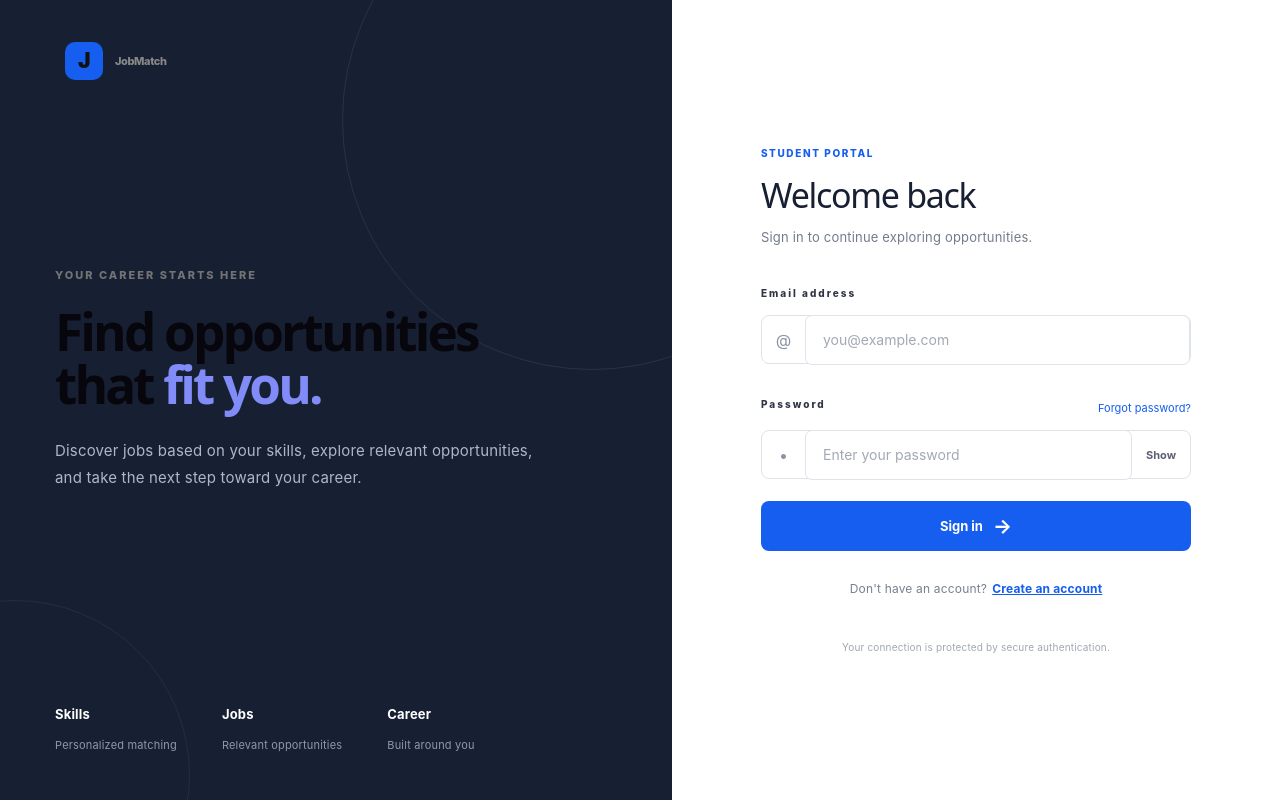
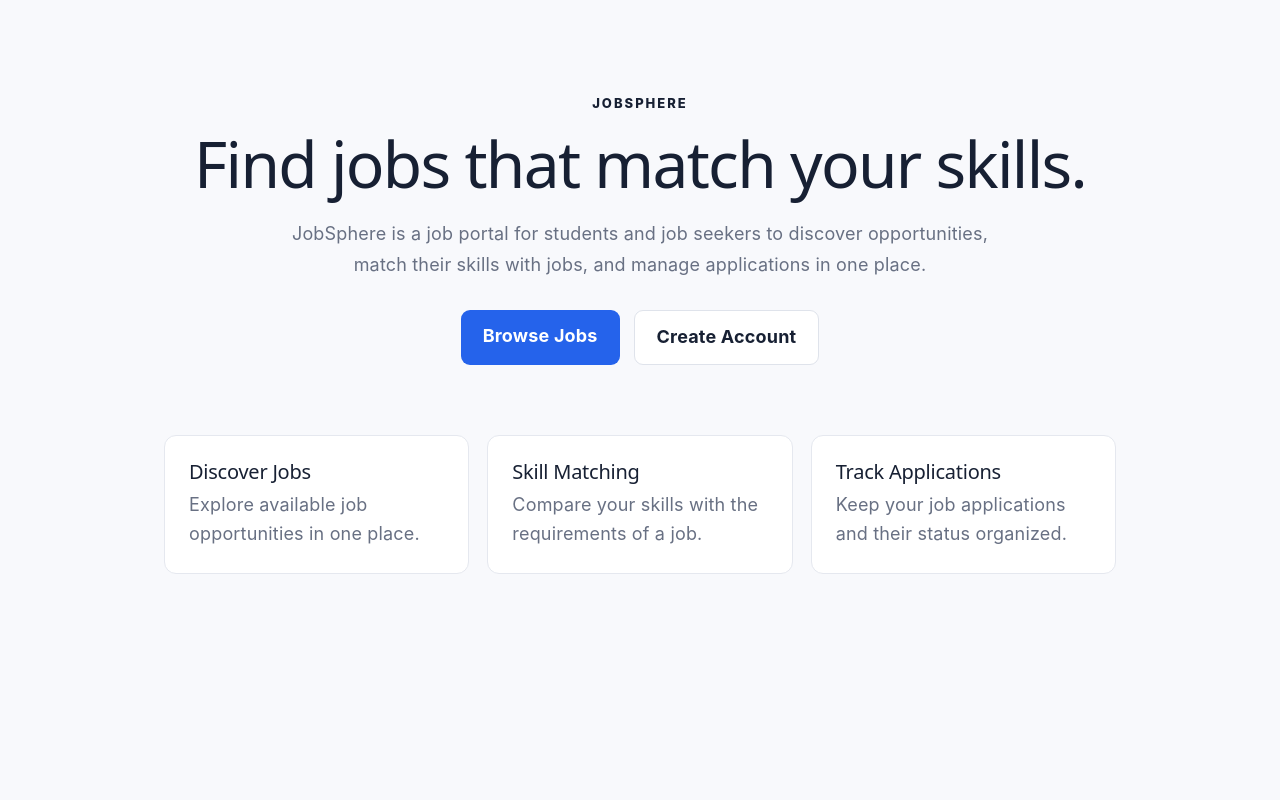
Before and after one commit to sanjaypoojary56-art/ReactForSpring, a React (Vite) app: page / in a window 1280 px wide. Before the commit this address led to /login. Built offline with nearby package versions, Linux system fonts and the light colour scheme; no server answers.

Commit message:
Use public homepage at root

```diff
--- a/src/App.jsx
+++ b/src/App.jsx
@@ -7,6 +7,7 @@ import {
 
 import "./AppRedesign.css";
 import Login from "./pages/Login.jsx";
+import Home from "./pages/Home.jsx";
 import Register from "./pages/Register.jsx";
 import StudentDashboard from "./pages/StudentDashboard.jsx";
 import EditProfile from "./pages/EditProfile.jsx";
@@ -22,11 +23,8 @@ function App() {
 
       <Routes>
 
-        {/* / → /login */}
-        <Route
-          path="/"
-          element={<Navigate to="/login" replace />}
-        />
+        {/* Public SEO-friendly homepage */}
+        <Route path="/" element={<Home />} />
 
         {/* Authentication */}
         <Route
```
